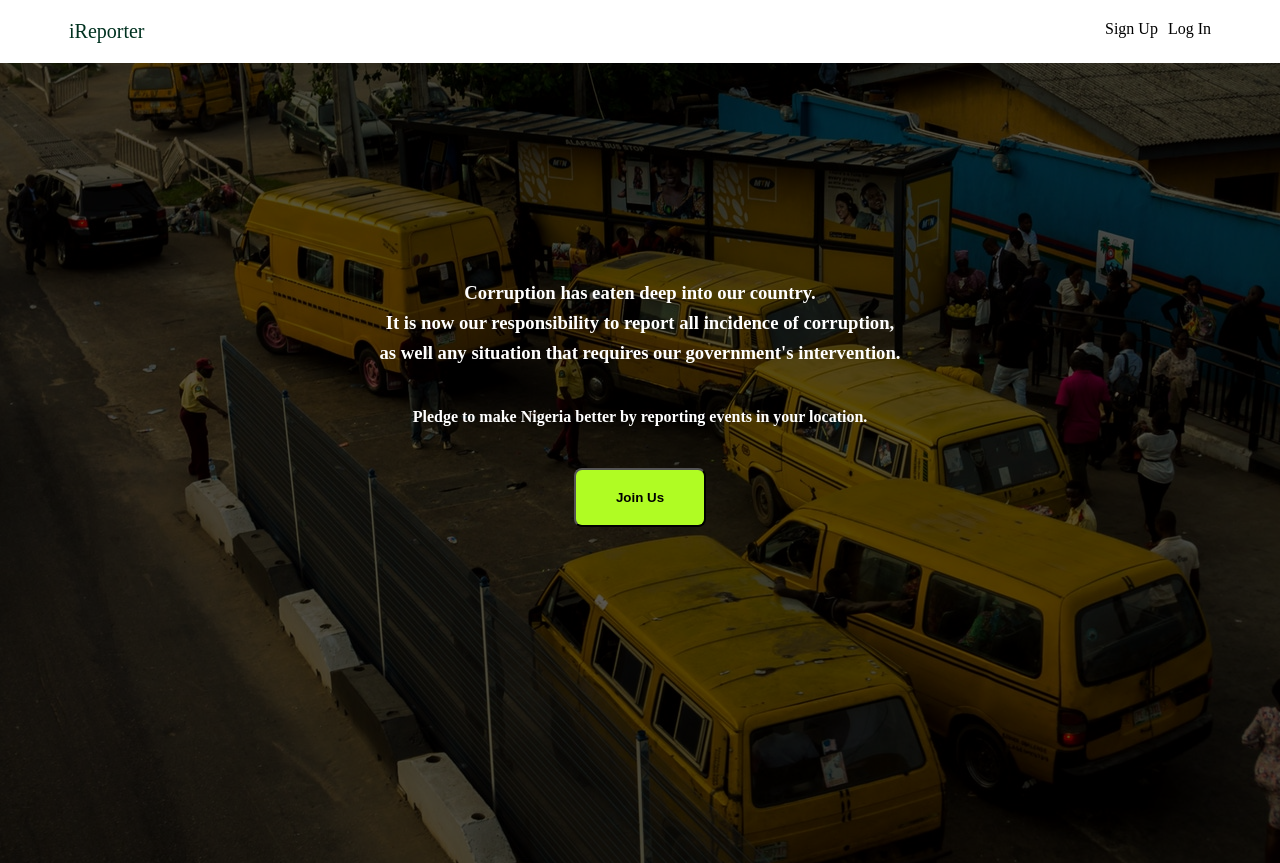
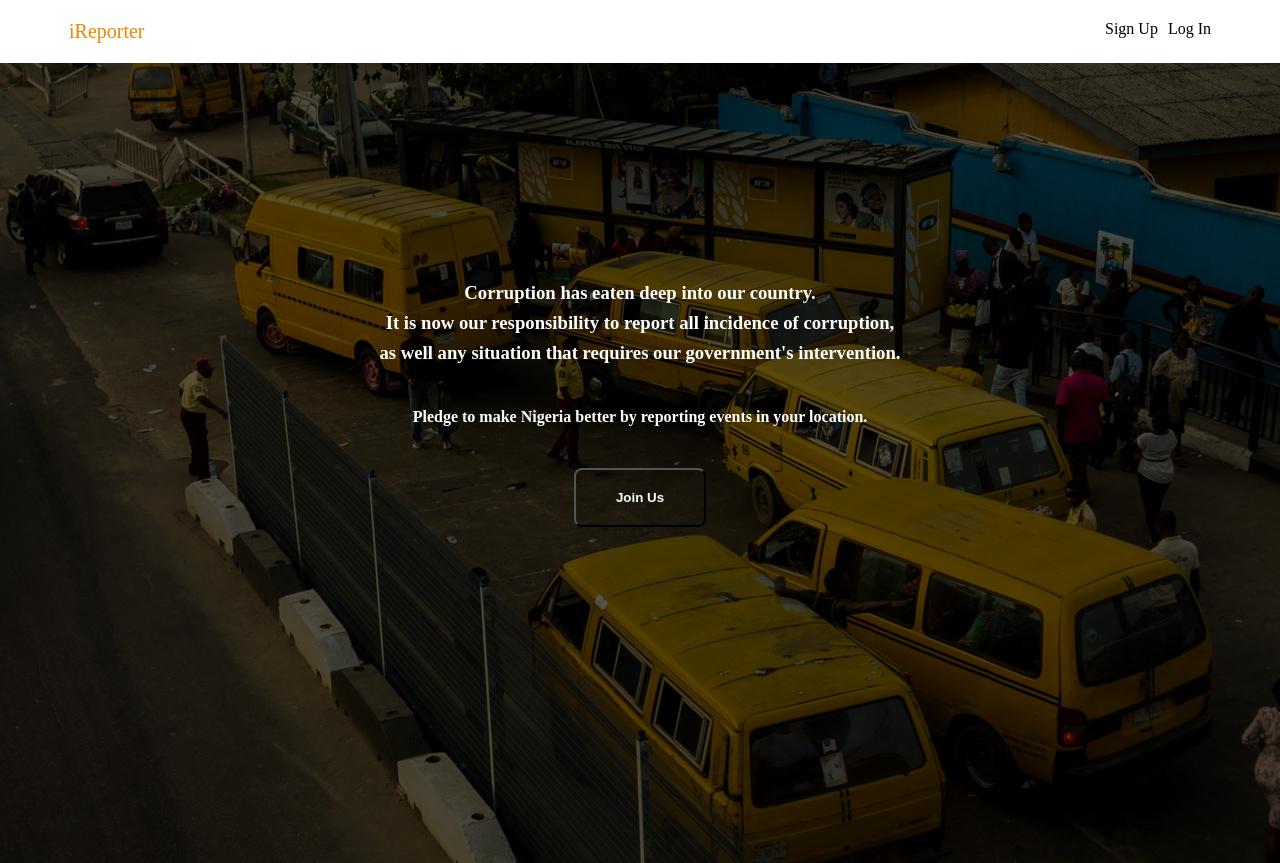
Before and after one commit to blackdevelopa/iReporter, a website: page UI/index.html in a window 1280 px wide. In both pictures the pointer is over the link "iReporter". Drawn offline with Linux system fonts and the light colour scheme.

Commit message:
bug(userLogin & userSignup): Implemented LFA feedback - minimized the number of colors; text is white, background is black, hover is tangerine [Delivers #162437674]

```diff
--- a/UI/user/css/index.css
+++ b/UI/user/css/index.css
@@ -22,7 +22,7 @@ body {
 }
 
 .navbar .navbar_text:hover {
-  color: #013220;
+  color: #f28500;
 }
 
 .navbar .logo {
@@ -90,11 +90,11 @@ body {
   padding: 20px 40px;
   border-radius: 8px;
   cursor: pointer;
-  color: #000;
-  background:#B0FC23;
+  color: #fff;
+  background: none;
 }
 
 .button:hover {
-  color: #fff;
-  background:#013220;
+  color: #f28500;
+  background: none;
 }
```
